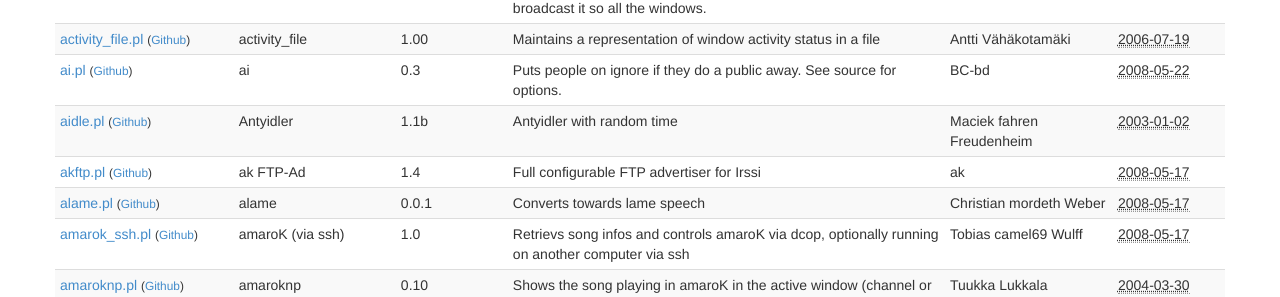
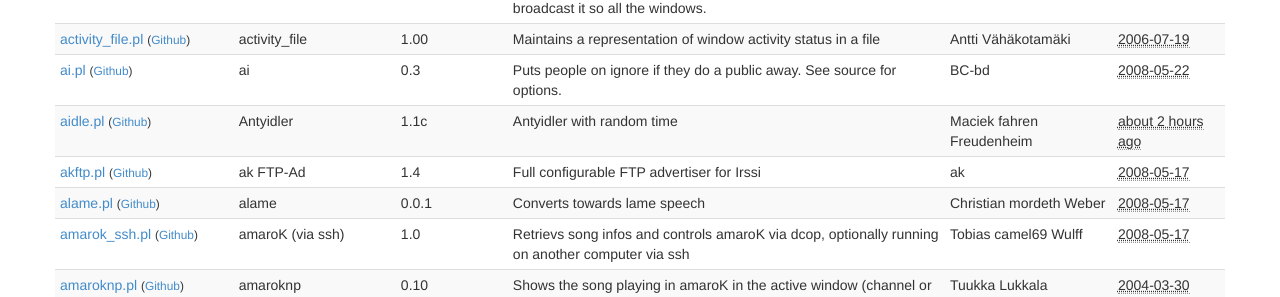
Before and after one commit to irssi/scripts.irssi.org, a Jekyll site: the page built from index.html, in a window 1280 px wide and 900 px high, scrolled down 742 px. Shown: the part 147-444 px from the top of the window. Built offline with Jekyll 4.4.1, drawn with Linux system fonts in a browser that asks for light colours.

Commit message:
Fix perlcritic issues in aidle.pl

```diff
--- a/_data/scripts.yaml
+++ b/_data/scripts.yaml
@@ -121,10 +121,10 @@
   contact: "fahren@bochnia.pl"
   description: "Antyidler with random time"
   filename: "aidle.pl"
-  modified: "2003-01-02 02:58:34"
+  modified: "2014-10-17 14:13"
   license: "GNU GPLv2 or later"
   name: "Antyidler"
-  version: "1.1b"
+  version: "1.1c"
 
 - authors: "ak"
   contact: "ocb23@freenet.removethis.de"
```
Also changed, not shown: 1 other file.
